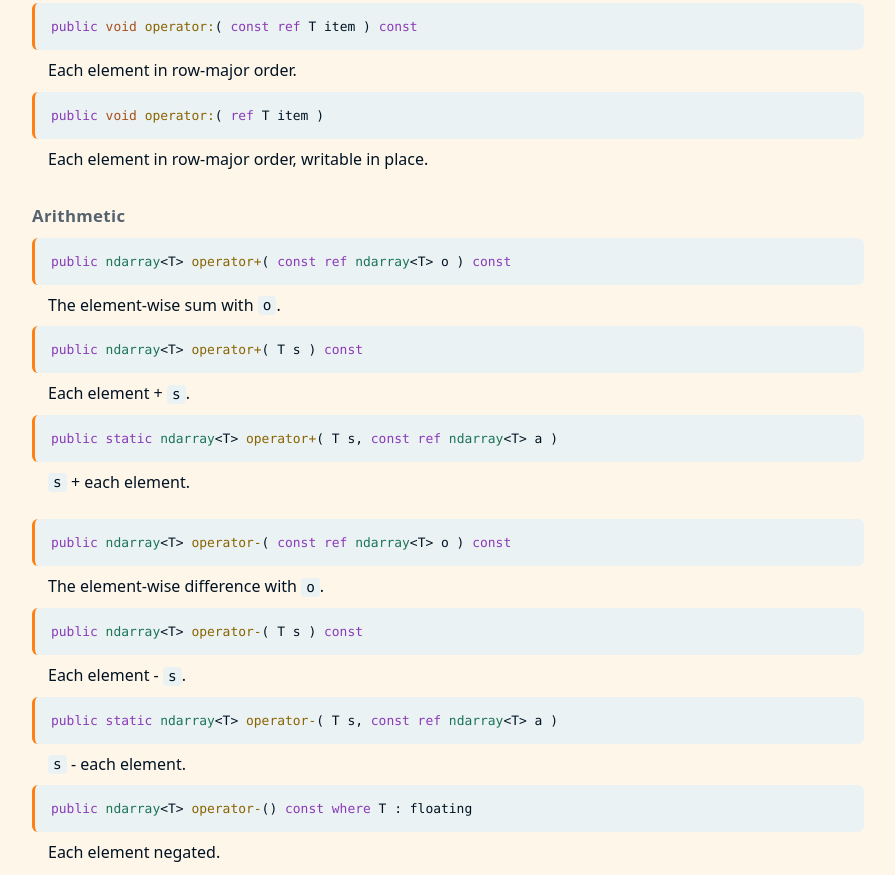
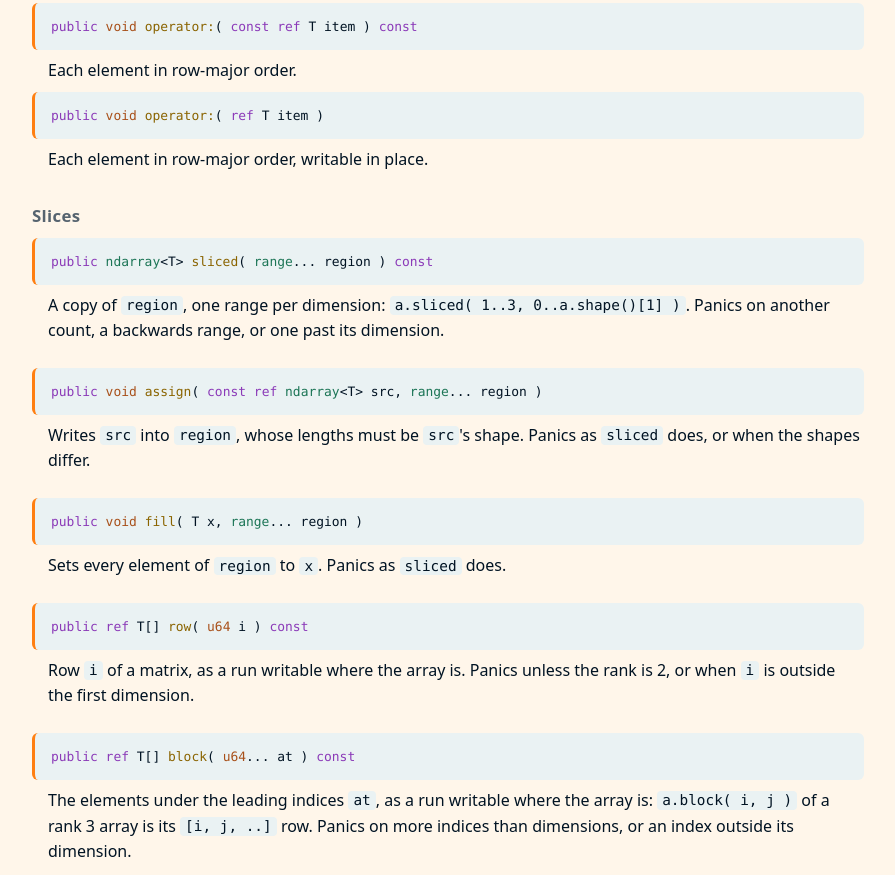
Before and after one commit to LaurenceBradshaw/keel, a plain HTML site: page keel_stl/docs/ndarray.html in a window 1280 px wide. Shown: the part 3905-4780 px from the top of the page, without its empty margins (192-1087 px from the left). Drawn offline with Linux system fonts and the light colour scheme.

Commit message:
add slices: sliced, assign, fill, row, block, segment and set_block

```diff
--- a/keel_stl/docs/ndarray.html
+++ b/keel_stl/docs/ndarray.html
@@ -232,6 +232,42 @@ its dimension.</p>
 <pre class="signature"><a class="anchor" href="#ndarray.operator:" aria-label="Link to operator:">#</a><code><span class="kw">public</span> <a class="prim" href="prelude.html#void">void</a> <span class="fn">operator:</span>( <span class="kw">ref</span> T item )</code></pre>
 <div class="doc">
 <p>Each element in row-major order, writable in place.</p>
+</div>
+</div>
+<h3>Slices</h3>
+<div class="group" id="ndarray.sliced">
+<pre class="signature"><a class="anchor" href="#ndarray.sliced" aria-label="Link to sliced">#</a><code><span class="kw">public</span> <a class="type" href="#ndarray">ndarray</a>&lt;T&gt; <span class="fn">sliced</span>( <a class="type" href="prelude.html#range">range</a>... region ) <span class="kw">const</span></code></pre>
+<div class="doc">
+<p>A copy of <code>region</code>, one range per dimension: <code>a.sliced( 1..3, 0..a.shape()[1] )</code>. Panics on
+another count, a backwards range, or one past its dimension.</p>
+</div>
+</div>
+<div class="group" id="ndarray.assign">
+<pre class="signature"><a class="anchor" href="#ndarray.assign" aria-label="Link to assign">#</a><code><span class="kw">public</span> <a class="prim" href="prelude.html#void">void</a> <span class="fn">assign</span>( <span class="kw">const</span> <span class="kw">ref</span> <a class="type" href="#ndarray">ndarray</a>&lt;T&gt; src, <a class="type" href="prelude.html#range">range</a>... region )</code></pre>
+<div class="doc">
+<p>Writes <code>src</code> into <code>region</code>, whose lengths must be <code>src</code>'s shape. Panics as <code>sliced</code> does,
+or when the shapes differ.</p>
+</div>
+</div>
+<div class="group" id="ndarray.fill">
+<pre class="signature"><a class="anchor" href="#ndarray.fill" aria-label="Link to fill">#</a><code><span class="kw">public</span> <a class="prim" href="prelude.html#void">void</a> <span class="fn">fill</span>( T x, <a class="type" href="prelude.html#range">range</a>... region )</code></pre>
+<div class="doc">
+<p>Sets every element of <code>region</code> to <code>x</code>. Panics as <code>sliced</code> does.</p>
+</div>
+</div>
+<div class="group" id="ndarray.row">
+<pre class="signature"><a class="anchor" href="#ndarray.row" aria-label="Link to row">#</a><code><span class="kw">public</span> <span class="kw">ref</span> T[] <span class="fn">row</span>( <a class="prim" href="prelude.html#u64">u64</a> i ) <span class="kw">const</span></code></pre>
+<div class="doc">
+<p>Row <code>i</code> of a matrix, as a run writable where the array is. Panics unless the rank is 2, or
+when <code>i</code> is outside the first dimension.</p>
+</div>
+</div>
+<div class="group" id="ndarray.block">
+<pre class="signature"><a class="anchor" href="#ndarray.block" aria-label="Link to block">#</a><code><span class="kw">public</span> <span class="kw">ref</span> T[] <span class="fn">block</span>( <a class="prim" href="prelude.html#u64">u64</a>... at ) <span class="kw">const</span></code></pre>
+<div class="doc">
+<p>The elements under the leading indices <code>at</code>, as a run writable where the array is:
+<code>a.block( i, j )</code> of a rank 3 array is its <code>[i, j, ..]</code> row. Panics on more indices than
+dimensions, or an index outside its dimension.</p>
 </div>
 </div>
 <h3>Arithmetic</h3>
```
Also changed, not shown: keel_stl/docs/matrix.html (+26 -0 lines), 5 other files.
